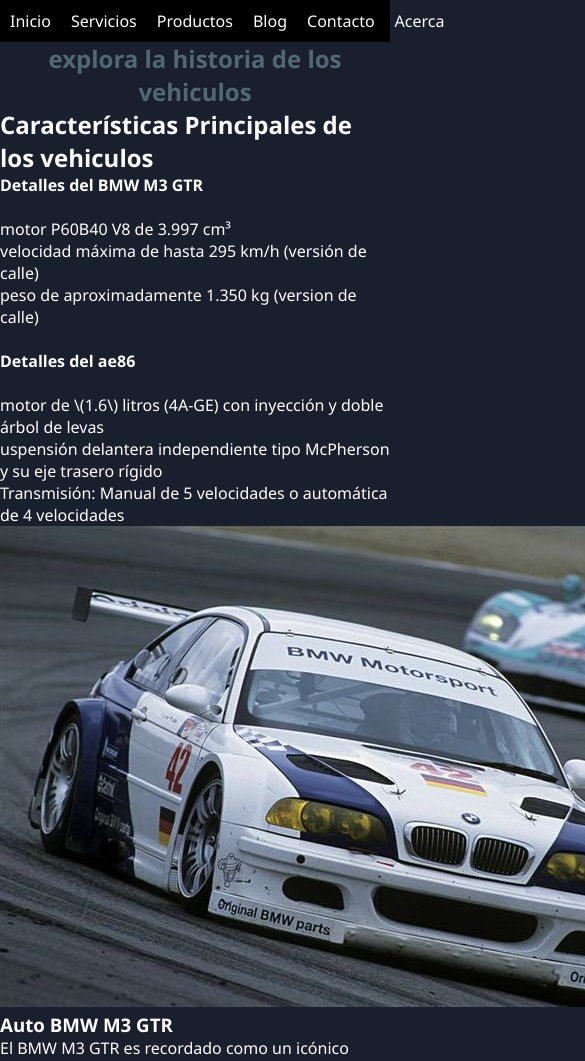
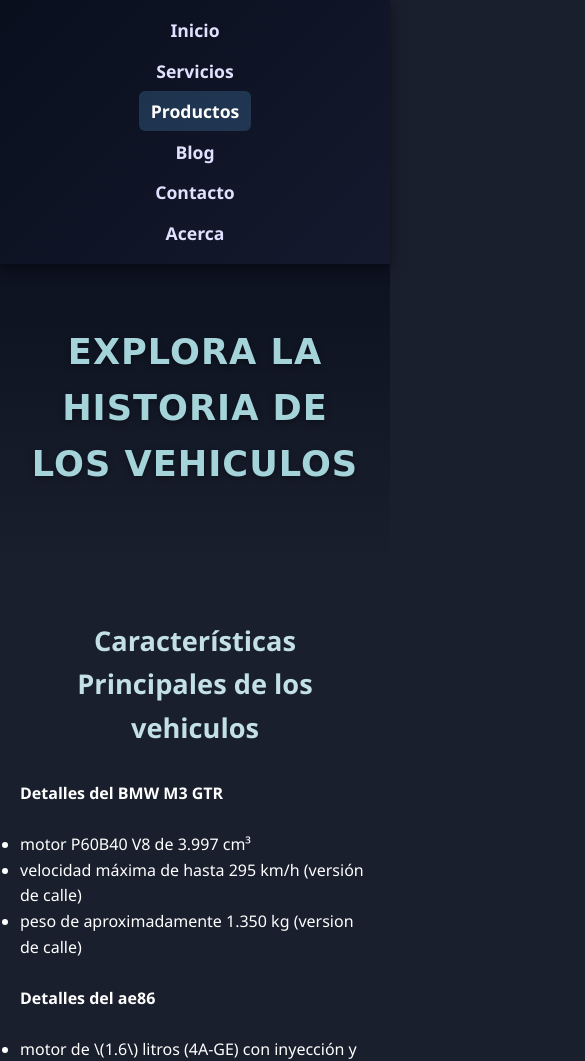
Before and after one commit to xlade87/tarea-html, a plain HTML site: page index.html in a window 390 px wide. Shown: the top 1061 px of the page, 585 px wide, since content can reach past the window. Drawn offline with Linux system fonts and the light colour scheme.

Commit message:
se agrego css

```diff
--- a/css/style.css
+++ b/css/style.css
@@ -1,38 +1,201 @@
-*{
+* {
   margin: 0;
   padding: 0;
   box-sizing: border-box;
 }
-body{
+
+body {
   font-family: 'Segoe UI', Tahoma, Geneva, Verdana, sans-serif;
-    background-color:#1a1f2e;
+  background-color: #1a1f2e;
   color: #ffffff;
   min-height: 100vh;
   position: relative;
   overflow-x: hidden;
-
-}
-h1{
-    text-align: center;
-    color: rgba(164, 212, 217, 0.403)
-}
-nav {
-background-color: rgb(0, 0, 0);
-padding: 10px;
-display: flex;
-justify-content: space-evenly;
-align-items: center ;
+  line-height: 1.6;
 }
 
-nav ul {
-    display: flex;
-    justify-content: space-evenly;
-    list-style: none ;
-    gap: 20px;
-
+/* ===== HEADER / NAVIGATION ===== */
+.site-header {
+  background: linear-gradient(135deg, rgb(10, 15, 30), rgb(20, 25, 45));
+  box-shadow: 0 4px 12px rgba(0, 0, 0, 0.5);
+  position: sticky;
+  top: 0;
+  z-index: 100;
 }
 
-nav a{
+.site-nav ul {
+  display: flex;
+  justify-content: center;
+  list-style: none;
+  gap: 24px;
+  padding: 16px 0;
+  flex-wrap: wrap;
+}
+
+.site-nav a {
   text-decoration: none;
+  color: #e0e0ff;
+  font-weight: 600;
+  font-size: 1.1rem;
+  padding: 8px 12px;
+  border-radius: 6px;
+  transition: all 0.3s ease;
+}
+
+.site-nav a:hover,
+.site-nav a.active {
+  color: #ffffff;
+  background-color: rgba(70, 130, 180, 0.3);
+  transform: translateY(-2px);
+}
+
+/* ===== HERO SECTION ===== */
+.hero {
+  padding: 60px 20px;
+  text-align: center;
+  background: linear-gradient(to bottom, rgba(10, 15, 30, 0.8), rgba(26, 31, 46, 1));
+}
+
+.hero h1 {
+  font-size: 2.8rem;
+  color: #a4d4d9;
+  text-shadow: 0 2px 6px rgba(0, 0, 0, 0.4);
+  margin-bottom: 16px;
+  letter-spacing: 1px;
+  font-family: cursive;
+}
+
+/* ===== FEATURES SECTION ===== */
+.features {
+  padding: 50px 20px;
+  max-width: 900px;
+  margin: 0 auto;
+}
+
+.features h2 {
+  text-align: center;
+  font-size: 2rem;
+  margin-bottom: 32px;
+  color: #c2e0e5;
+}
+
+.feature-item {
+  margin-bottom: 40px;
+  background: rgba(30, 35, 55, 0.6);
+  padding: 20px;
+  border-radius: 12px;
+  border-left: 4px solid #4a90e2;
+}
+
+.feature-item h3 {
+  color: #88c0d0;
+  margin-bottom: 12px;
+  font-size: 1.4rem;
+}
+
+.feature-item ul {
+  padding-left: 20px;
+}
+
+.feature-item li {
+  margin-bottom: 8px;
+  color: #dfe6f0;
+}
+
+/* ===== GRID DE TARJETAS ===== */
+.grid {
+  display: flex;
+  flex-wrap: wrap;
+  justify-content: center;
+  gap: 30px;
+  padding: 20px;
+  max-width: 1200px;
+  margin: 0 auto 50px;
+}
+
+.card {
+  background: rgba(25, 30, 50, 0.7);
+  border-radius: 16px;
+  overflow: hidden;
+  width: 100%;
+  max-width: 500px;
+  box-shadow: 0 8px 20px rgba(0, 0, 0, 0.4);
+  transition: transform 0.3s ease, box-shadow 0.3s ease;
+}
+
+.card:hover {
+  transform: translateY(-8px);
+  box-shadow: 0 12px 28px rgba(0, 0, 0, 0.6);
+}
+
+.card img {
+  width: 100%;
+  height: 220px;
+  object-fit: cover;
+  display: block;
+}
+
+.card h3 {
+  font-size: 1.5rem;
+  margin: 20px 20px 12px;
+  color: #a4d4d9;
+}
+
+.card p {
+  padding: 0 20px;
+  color: #e0e7ff;
+  font-size: 1rem;
+  margin-bottom: 20px;
+}
+
+/* ===== BOTONES ===== */
+.btn-primary {
+  display: inline-block;
+  background: linear-gradient(to right, #4a90e2, #5fa9f4);
   color: white;
+  text-decoration: none;
+  padding: 10px 24px;
+  margin: 0 20px 20px;
+  border-radius: 30px;
+  font-weight: 600;
+  transition: all 0.3s ease;
+  box-shadow: 0 4px 10px rgba(74, 144, 226, 0.3);
 }
+
+.btn-primary:hover {
+  background: linear-gradient(to right, #5fa9f4, #74b9ff);
+  transform: scale(1.05);
+  box-shadow: 0 6px 14px rgba(74, 144, 226, 0.5);
+}
+
+/* ===== FOOTER ===== */
+.site-footer {
+  background: rgba(10, 12, 20, 0.9);
+  text-align: center;
+  padding: 20px;
+  margin-top: auto;
+  border-top: 1px solid rgba(70, 100, 140, 0.3);
+  color: #a0aec0;
+  font-size: 0.95rem;
+}
+
+/* ===== RESPONSIVE ===== */
+@media (max-width: 768px) {
+  .hero h1 {
+    font-size: 2.2rem;
+  }
+
+  .site-nav ul {
+    gap: 12px;
+    flex-direction: column;
+    align-items: center;
+  }
+
+  .card {
+    max-width: 95%;
+  }
+
+  .features h2 {
+    font-size: 1.7rem;
+  }
+}
--- a/index.html
+++ b/index.html
@@ -30,7 +30,7 @@
 
     <!-- Sección destacada (hero) -->
     <section class="hero">
-      <h1>explora la historia de los vehiculos</h1>
+      <h1>EXPLORA LA HISTORIA DE LOS VEHICULOS</h1>
     </section>
     <!-- Contenido adicional con listas y tarjetas -->
     <section class="features">
```
Lines whose indentation alone changed are shown as unchanged.
